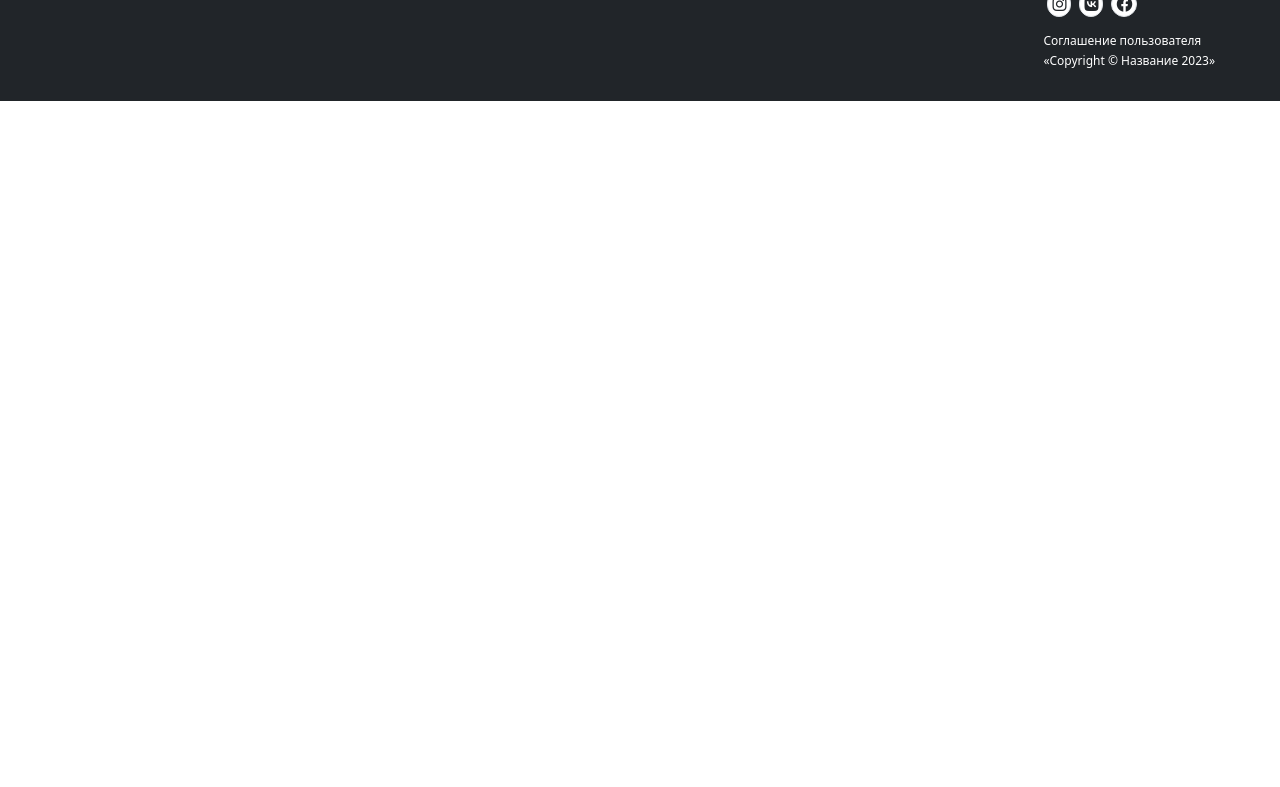
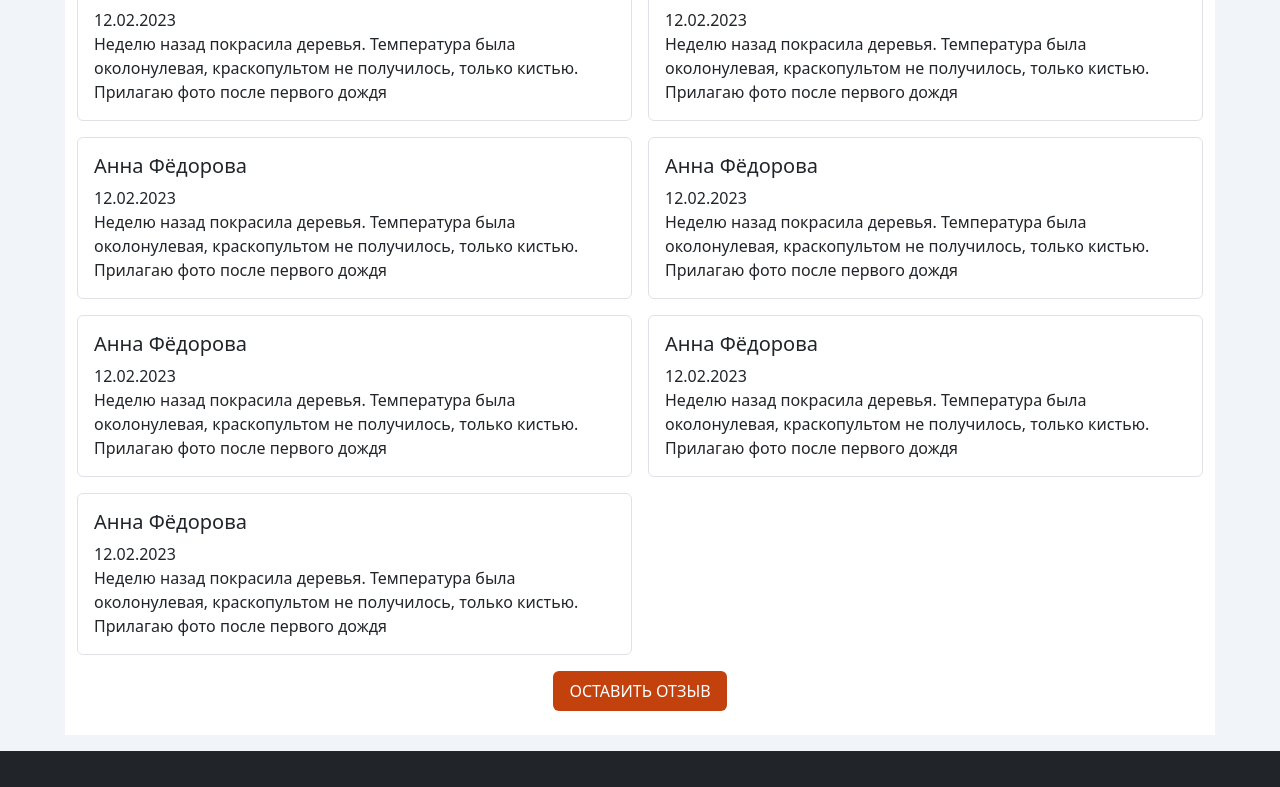
Before and after one commit to Jasur893/eccomerce-building, a React (Create React App) app: page /about-card/otziv in a window 1280 px wide. Shown: the part 800-1587 px from the top of the page. Before the commit the page ends 901 px from the top, so only its background shows below. Built offline with nearby package versions, Linux system fonts and the light colour scheme.

Commit message:
added AboutItem and Items

```diff
--- a/src/App.css
+++ b/src/App.css
@@ -118,3 +118,7 @@
 .word_wrp {
   overflow-wrap: break-word;
 }
+
+.modal_window {
+  background-color: rgba(0, 0, 0, 0.4);
+}
--- a/src/Components/AboutCardItem.jsx
+++ b/src/Components/AboutCardItem.jsx
@@ -14,14 +14,15 @@ export default function AboutCardItem() {
 
   return (
     <div className='pt-3 pb-3 bg-slate-100'>
-      <div className='container_content mt-5 bg-white'>
-        <div className='py-3 grid grid-cols-2'>
+      <div className='container_content'>
+        <div className=' mt-5 bg-white'>
+          <div className='py-3 grid grid-cols-1 md:grid-cols-2'>
             <div className='flex justify-center'>
-            <div className=''>
+              <div className='w-[90%] h-[80%]'>
                 <img className='w-full h-full' src={card02} alt="card" />
               </div>
             </div>
-          <div>
+            <div className='px-2'>
               <p className='pt-2 text-3xl'>Краска Farbitex Для садовых деревьев</p>
               <p className='text-[14px] text-green-300'>В наличии</p>
               <p className='w-[70%]'>Быстросохнущая, высокоукрывистая, защита от водорослей, мха, лишайника, защита от грибка, светостойкая, термостойкая, защита от вредителей</p>
@@ -36,20 +37,23 @@ export default function AboutCardItem() {
           </div>
 
           <div>
-          <div className='pl-3 py-2 flex justify-start align-center gap-4'>
-            <NavLink to='opisaniye' style={navLinkStyle} className='hover:text-black no-underline text-xl text-gray-400' >Описание</NavLink>
-            <NavLink to='xarakteristika' style={navLinkStyle} className='hover:text-black no-underline text-xl text-gray-400' >Характеристики</NavLink>
-            <NavLink to='dostavka' style={navLinkStyle} className='hover:text-black no-underline text-xl text-gray-400' >Доставка</NavLink>
-            <NavLink to='otziv' style={navLinkStyle} className='hover:text-black no-underline text-xl text-gray-400' >Отзывы</NavLink>
+            <div className='pl-3 py-3 flex justify-start align-center flex-wrap gap-3 sm:gap-4'>
+              <NavLink to='opisaniye' style={navLinkStyle} className='hover:text-black no-underline text-[17px] sm:text-xl text-gray-400' >Описание</NavLink>
+              <NavLink to='xarakteristika' style={navLinkStyle} className='hover:text-black no-underline text-[17px] sm:text-xl text-gray-400' >Характеристики</NavLink>
+              <NavLink to='dostavka' style={navLinkStyle} className='hover:text-black no-underline text-[17px] sm:text-xl text-gray-400' >Доставка</NavLink>
+              <NavLink to='otziv' style={navLinkStyle} className='hover:text-black no-underline text-[17px] sm:text-xl text-gray-400' >Отзывы</NavLink>
             </div>
 
+            <div className='pl-3 py-4'>
               <Routes>
                 <Route path='opisaniye' element={<CardDescription/>}/>
                 <Route path='xarakteristika' element={<CardCharacteristic/>}/>
                 <Route path='dostavka' element={<CardDelivery/>}/>
                 <Route path='otziv' element={<CardReview/>}/>
               </Routes>
+            </div>
 
+          </div>
         </div>
 
       </div>
--- a/src/Components/CardCharacteristic.jsx
+++ b/src/Components/CardCharacteristic.jsx
@@ -1,5 +1,11 @@
 export default function CardCharacteristic() {
   return (
-    <div>CardCharacteristic</div>
+    <div>
+      <p className='mb-1 font-semibold'>Расход: <span className='pl-5 font-normal'>от 0,15 до 0,18 кг/м2</span></p>
+      <p className='mb-1 font-semibold'>Назначение: <span className='pl-5 font-normal'>Для деревьев</span></p>
+      <p className='mb-1 font-semibold'>Тип работ : <span className='pl-5 font-normal'>Наружное</span></p>
+      <p className='mb-1 font-semibold'>Упаковка: <span className='pl-5 font-normal'>Ведро</span></p>
+      <p className='mb-1 font-semibold'>Время высыхания: <span className='pl-5 font-normal'>1ч</span></p>
+    </div>
   )
 }
--- a/src/Components/CardDelivery.jsx
+++ b/src/Components/CardDelivery.jsx
@@ -1,5 +1,61 @@
+import { useState } from 'react'
+import Form from 'react-bootstrap/Form';
+
 export default function CardDelivery() {
+  const [show, setShow] = useState(null)
+
+  const handleShow = (e) =>  setShow(e.target.id);
+
+  const showText = () => {
+    if(show === 'Доставка курьером') {
+      return (
+        <div className='pr-2'>
+          <p className='mb-1'>Курьером до клиента</p>
+          <p className='mb-1'> — В заказе только мелкие товары — 500 ₽.;</p>
+          <p className='mb-1'> — В заказе есть крупные товары — 1 500 ₽.;</p>
+          <p className='mb-1'> — В заказе есть габаритный товар — 3 000 ₽;</p>
+          <p className='mb-1'> — Общая стоимость товаров менее 2000 - + 100 ₽;</p>
+        </div>
+      )
+    } else if (show === 'Самовывоз'){
+      return (
+        <div className='pr-2'>
+          <p className='mb-1'>Доставка бесплатно до пункта выдачи</p>
+          <p className='mb-1'>Ближайшая дата доставки — 10 февраля. Срок хранения заказа 14 дней</p>
+        </div>
+      )
+    } else {
+      return
+    }
+  }
+
   return (
-    <div>CardDelivery</div>
+    <div>
+      <p className='w-[80%]'>Мы доставим вашу покупку в любую точку Российской Федерации. Чтобы узнать подробности доставки, выберите один из пунктов. Приведённый ниже расчёт стоимости доставки носит информационный характер. Точную информацию о стоимости товара или заказа в целом можно увидеть при оформлении заказа.</p>
+      <div className=' flex justify-start flex-wrap pr-2 gap-3 sm:gap-5'>
+        {
+          ['Доставка курьером', 'Самовывоз'].map((el, idx) => (
+            <label key={idx} htmlFor={el}>
+              <input onChange={handleShow} type="radio" name="el" value={el} id={el}/> {el}
+            </label>
+          ))
+        }
+      </div>
+
+      <p className='mb-1 mt-3 font-bold'>Выберите населённый пункт</p>
+
+      <div className='mb-3 pr-2 w-full sm:w-[40%]'>
+        <Form.Select size="sm" aria-label="Default select example">
+          {['Санкт-Петербург', 'Мурманск', 'Владивосток', 'Иркутск', 'Тверь', 'Ростов на Дону', 'Калининград'].map((el, idx) =>
+            <option key={idx} value={idx}>{el}</option>
+          )}
+        </Form.Select>
+      </div>
+
+      <div>
+        {showText()}
+      </div>
+
+    </div>
   )
 }
--- a/src/Components/CardDescription.jsx
+++ b/src/Components/CardDescription.jsx
@@ -1,5 +1,11 @@
 export default function CardDescription() {
   return (
-    <div>CardDescription</div>
+    <div className='pr-2'>
+      <p>Farbitex Для садовых деревьев — высококачественная водно-дисперсионнная краска. Изготовлена на оборудовании «NETZSCH» по специальным рецептурам, разработанным компанией «ABC FARBEN». Предназначена для защиты коры деревьев и кустарников от резких перепадов температур, грибка и плесени, вредителей, придаёт декоративный вид.</p>
+      <h6 className='font-medium'>Подзаголовок:</h6>
+      <p> — Заполненное и подписанное заявление о государственной регистрации прекращения деятельности физических лиц в качестве ИП — форма № R26001.;</p>
+      <p> — Документ об уплате госпошлины в размере 160 ₽;</p>
+      <p> — Документ, подтверждающий предоставление информации в территориальный орган ПФР.;</p>
+    </div>
   )
 }
--- a/src/Components/CardReview.jsx
+++ b/src/Components/CardReview.jsx
@@ -1,5 +1,54 @@
+import { useState } from 'react'
+import ReviewItem from './ReviewItem'
+
 export default function CardReview() {
+  const [showModal, setShowModal] = useState(false)
+
+  const handleShow = () => setShowModal(true)
+  const handleClose = () => setShowModal(false)
+
   return (
-    <div>CardReview</div>
+    <div className='relative pr-3'>
+      <div className='grid grid-cols-1 lg:grid-cols-2 gap-3'>
+        <ReviewItem />
+        <ReviewItem />
+        <ReviewItem />
+        <ReviewItem />
+        <ReviewItem />
+        <ReviewItem />
+        <ReviewItem />
+      </div>
+      <div className='text-center mt-3 '>
+        <button
+          onClick={handleShow}
+          className='hover:bg-orange-800 bg-orange-700 text-white rounded-md py-2 px-3'
+        >
+          ОСТАВИТЬ ОТЗЫВ
+        </button>
+      </div>
+
+      {showModal && (
+        <div className='absolute top-0 right-0  left-0 w-full h-full modal_window'>
+          <div className=' w-full h-full flex justify-center'>
+            <div className='relative px-4 py-2 w-[440px] h-[310px] bg-white top-[25%]'>
+                <h4 className='text-center text-lg'>Оставить отзыв</h4>
+                <div className='mt-3 flex justify-between'>
+                  <span className='text-xs sm:text-base font-medium'>Ваше имя</span>
+                  <input className='text-[12px] w-[60%] border-b focus:outline-none' type="text" name="name" placeholder='Ваше имя' />
+                </div>
+                <div className='mt-3 flex justify-between gap-5'>
+                  <span className='text-xs sm:text-base font-medium'>Оставьте свой<br/>комментарий</span>
+                  <textarea className='border text-[12px] w-[60%] h-[100px] focus:outline-none resize-none' name="comments" placeholder='Ваш комментарий'></textarea>
+                </div>
+                <div className='relative mt-5'>
+                  <p className='text-[9px] w-[50%] mb-0'>Перед отправкой отзыва, пожалуйста, ознакомьтесь с правилами публикации.</p>
+                  <button className='absolute bottom-0 right-0 hover:bg-orange-800 bg-orange-700 text-white rounded-md text-xs sm:text-lg py-1 sm:py-2 px-2 sm:px-3'>ОПУБЛИКОВАТЬ</button>
+                </div>
+                <span onClick={handleClose} className='absolute top-0 right-2 hover:text-black text-gray-600'><i className="fa-solid fa-xmark"></i></span>
+            </div>
+          </div>
+        </div>
+      )}
+    </div>
   )
 }
--- /dev/null
+++ b/src/Components/ReviewItem.jsx
@@ -0,0 +1,11 @@
+import moment from 'moment/moment'
+
+export default function ReviewItem() {
+  return (
+    <div className='border rounded-md p-3'>
+      <h5>Анна Фёдорова</h5>
+      <span>{moment().format('DD.MM.YYYY')}</span>
+      <p className='mb-0'>Неделю назад покрасила деревья. Температура была околонулевая, краскопультом не получилось, только кистью. Прилагаю фото после первого дождя</p>
+    </div>
+  )
+}
```
Lines whose indentation alone changed are shown as unchanged.
